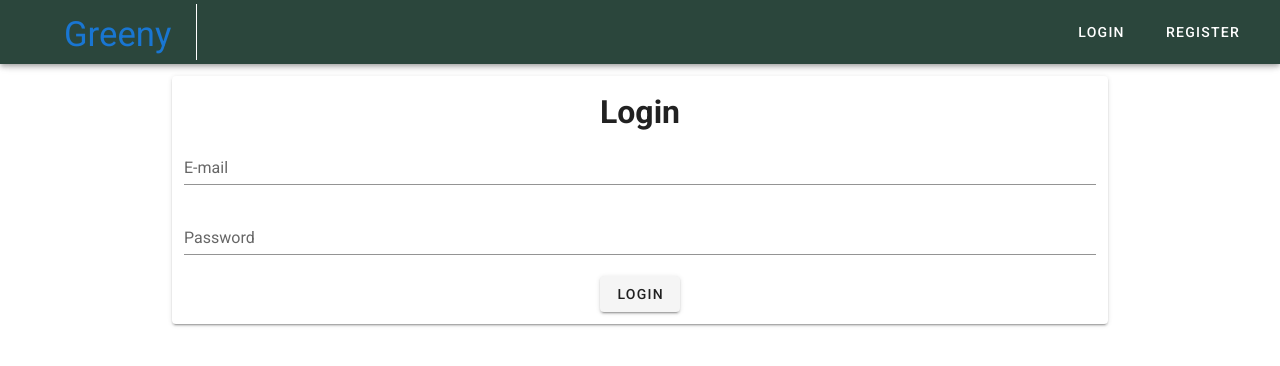
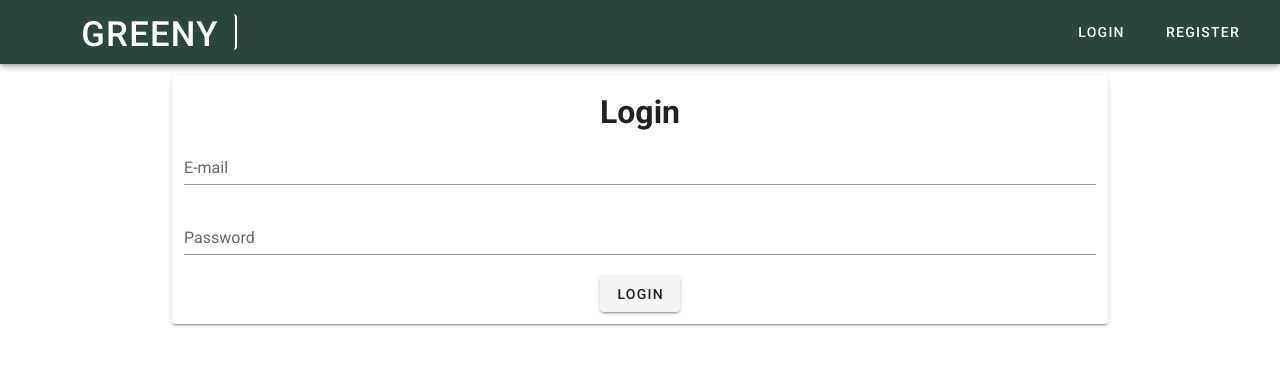
Before and after one commit to vpericki/Greeny-vue, a Vue app: page /#/login in a window 1280 px wide. Shown: the top 366 px of the page. Built offline with nearby package versions, Linux system fonts and the light colour scheme.

Commit message:
home button

```diff
--- a/src/components/Navbar.vue
+++ b/src/components/Navbar.vue
@@ -5,7 +5,7 @@
       dark
     >
       <router-link to="/" class="no-style">
-        <div class="d-flex align-center vline">
+        <v-btn text class="align-center vline">
           <v-img
             alt="Vuetify Logo"
             class="shrink mr-2 align-middle"
@@ -24,7 +24,7 @@
           >
           Greeny
           </span>
-        </div>
+        </v-btn>
       </router-link>
 
       <router-link to="/dashboard" class="no-style first-item" v-if="isLoggedIn">
@@ -117,7 +117,7 @@ import router from '../router'
 
 .vline {
   padding-right: 25px;
-  border-right: 1px solid white;
+  border-right: 2px solid white;
 }
 
 .first-item {
```
